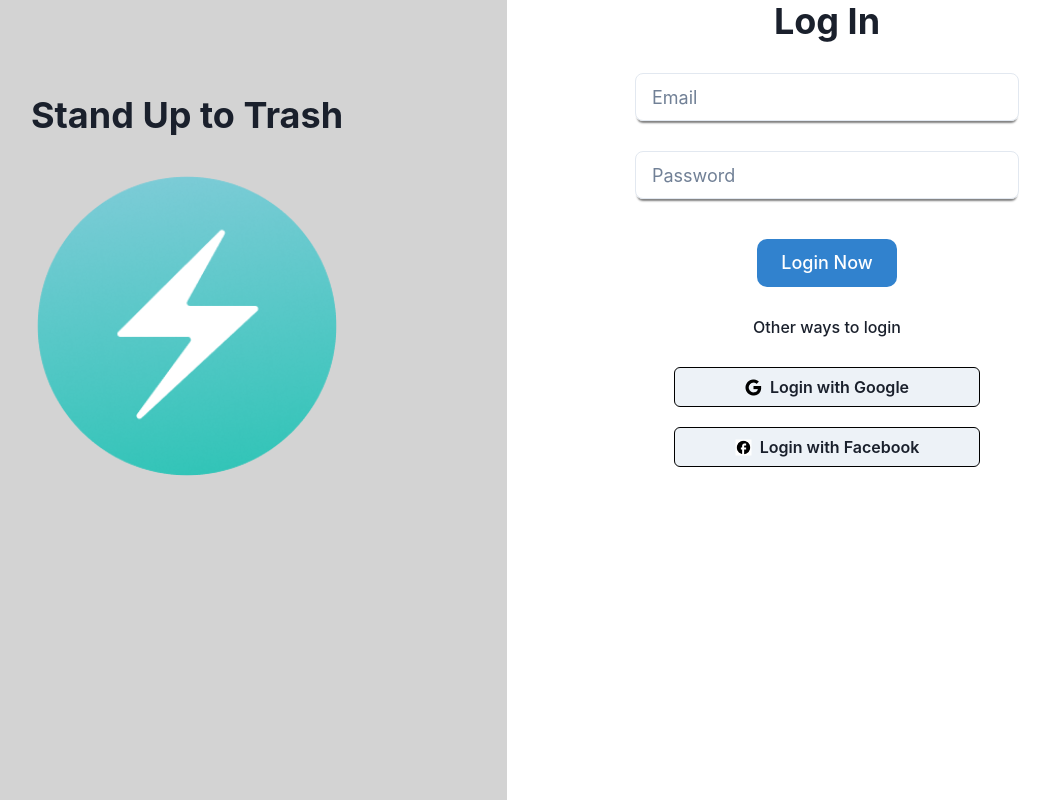
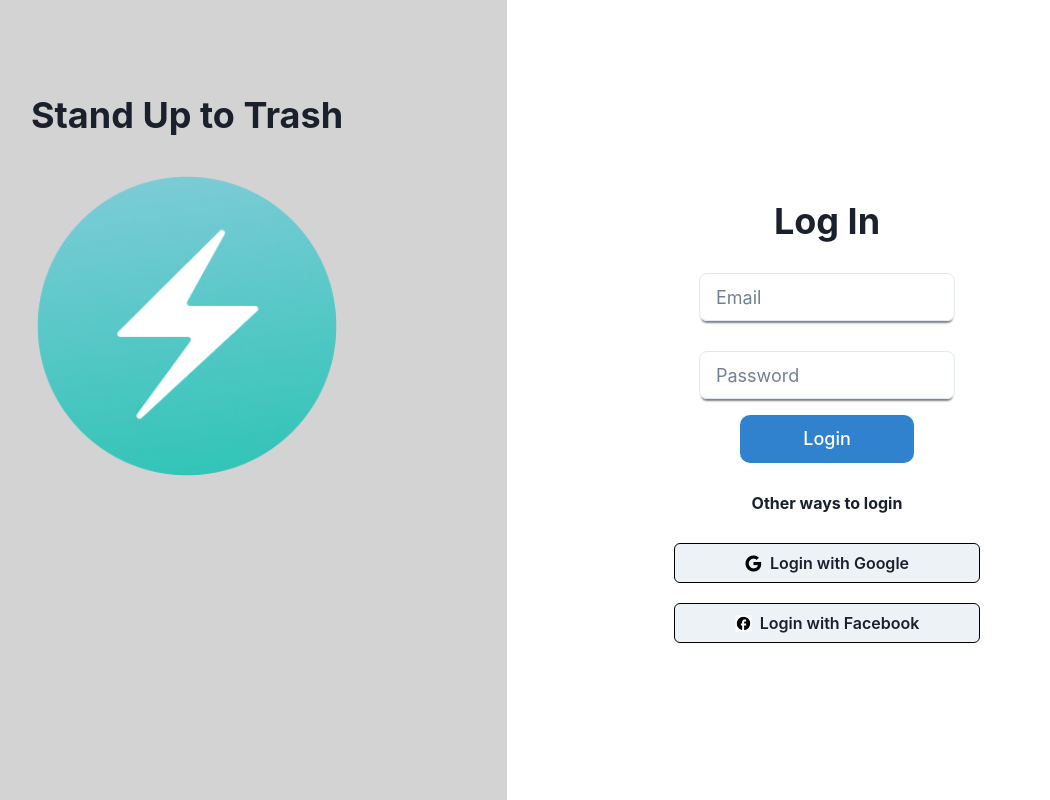
Before and after one commit to ctc-uci/stand-up-to-trash-frontend, a React (Vite) app: page /loginv2 in a window 1280 px wide. Shown: the whole page, without its empty margins (133-1183 px from the left). Built offline with nearby package versions, Linux system fonts and the light colour scheme; no server answers.

Commit message:
completed loginv2

```diff
--- a/src/pages/LoginV2.jsx
+++ b/src/pages/LoginV2.jsx
@@ -143,16 +143,16 @@ const LoginForm = () => {
           </VStack>
         </Center>
       </Box>
-      <Box>
+      <Box marginTop={40}>
         <form onSubmit={handleSubmit(handleLogin)}>
           <Center>
-            <Heading>Log In</Heading>
+            <Heading marginTop={10}>Log In</Heading>
           </Center>
           <FormControl isInvalid={errors.email}>
             {/* <FormLabel>Email address</FormLabel> */}
             <Center>
               <Input
-                width={'60%'}
+                width={'40%'}
                 marginTop={30}
                 borderRadius={8}
                 placeholder="Email"
@@ -169,7 +169,7 @@ const LoginForm = () => {
             {/* <FormLabel>Password</FormLabel> */}
             <Center>
               <Input
-                width={'60%'}
+                width={'40%'}
                 marginTop={30}
                 borderRadius={8}
                 placeholder="Password"
@@ -184,10 +184,10 @@ const LoginForm = () => {
           </FormControl>
           <Center>
             <VStack>
-              <Button type="submit" marginTop={10} fontWeight={500} backgroundColor={'#3182CE'} textColor={'white'} size={'lg'} borderRadius={'10'}>
-                Login Now
+              <Button type="submit" marginTop={4} fontWeight={500} backgroundColor={'#3182CE'} textColor={'white'} size={'lg'} borderRadius={'10'} width={'80%'}>
+                Login
               </Button>
-              <Text marginTop={5} fontWeight={500}>Other ways to login</Text>
+              <Text marginTop={5} fontWeight="bold">Other ways to login</Text>
               <Button
                 leftIcon={<Image src={ggicon} alt="Google Icon"/>}
                 size="md"
```
